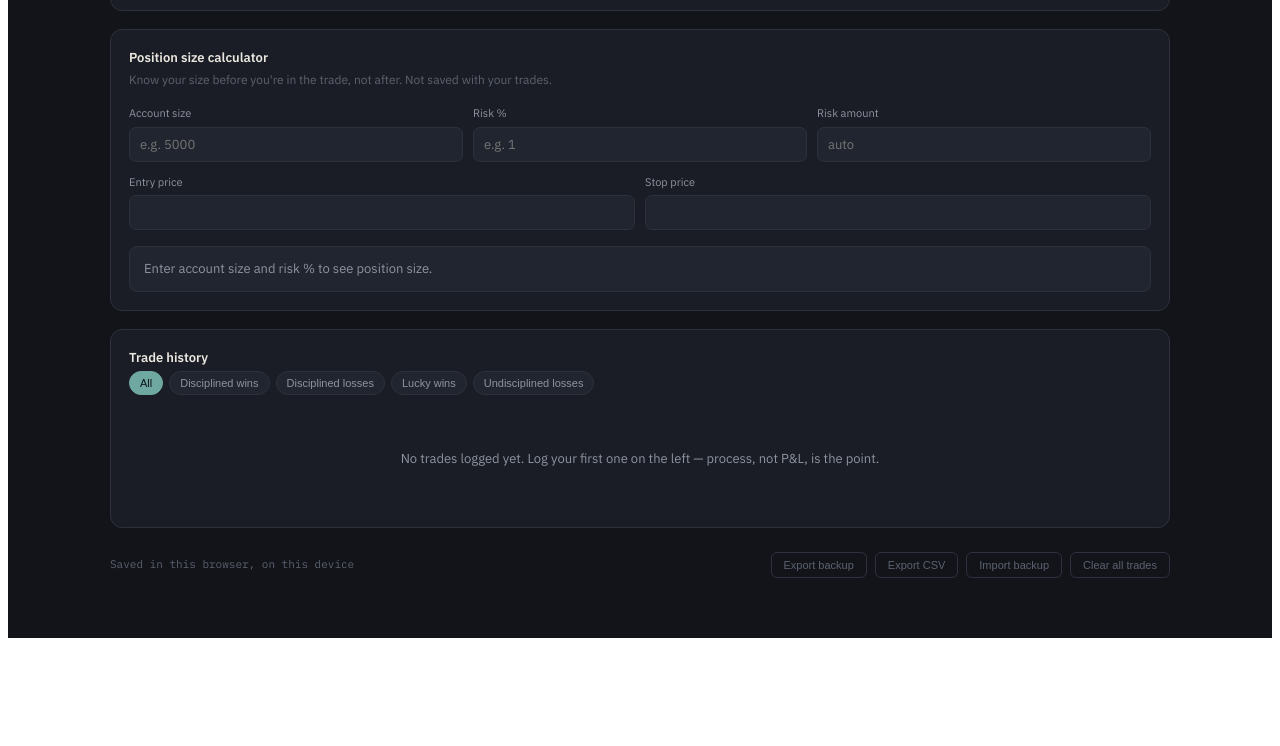
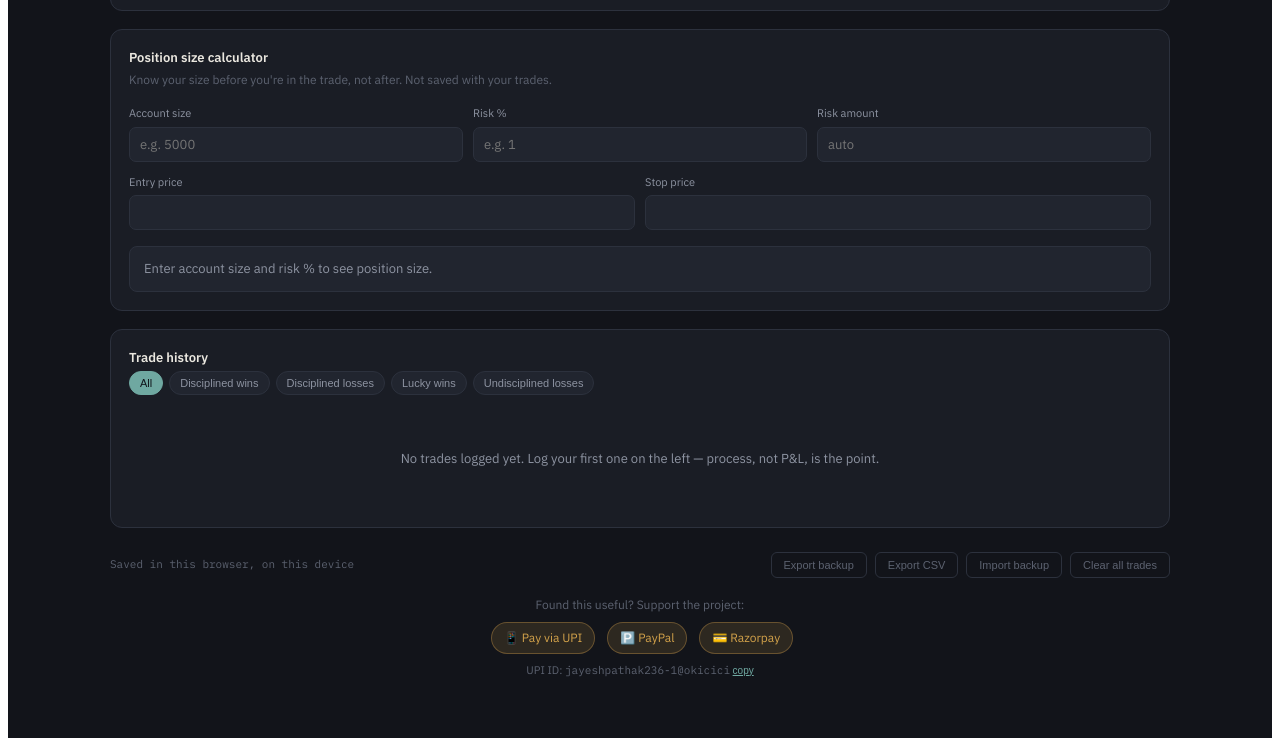
Before and after one commit to JAYESH2505/Trading-Journal, a plain HTML site: page index.html in a window 1280 px wide. Shown: the part 1531-2277 px from the top of the page. Before the commit the page ends 2177 px from the top, so only its background shows below. Drawn offline with Linux system fonts and the light colour scheme.

Commit message:
Add files via upload

```diff
--- a/index.html
+++ b/index.html
@@ -228,6 +228,11 @@
   /* position size calculator */
   #tj-root .tj-calc-result { background: var(--surface-2); border: 1px solid var(--border); border-radius: 8px; padding: 12px 14px; margin-top: 4px; font-size: 13px; color: var(--ink-dim); }
   #tj-root .tj-calc-result .big { font-family: 'IBM Plex Mono', monospace; font-size: 20px; font-weight: 700; color: var(--primary); }
+
+  /* support link */
+  #tj-root .tj-support-row { text-align: center; margin-top: 18px; font-size: 12px; color: var(--ink-faint); }
+  #tj-root .tj-coffee-link { display: inline-flex; align-items: center; gap: 6px; color: var(--luck); font-size: 12px; text-decoration: none; border: 1px solid rgba(211,162,74,0.35); background: var(--luck-bg); padding: 6px 12px; border-radius: 20px; margin-left: 4px; }
+  #tj-root .tj-coffee-link:hover { border-color: var(--luck); }
 </style>
 
 <div id="tj-root">
@@ -403,6 +408,19 @@
         <button class="tj-reset-btn" id="tj-reset">Clear all trades</button>
       </div>
     </div>
+
+    <div class="tj-support-row">
+      <div style="margin-bottom: 8px;">Found this useful? Support the project:</div>
+      <div style="display:flex; gap:8px; justify-content:center; flex-wrap:wrap;">
+        <a href="#" id="tj-upi-link" class="tj-coffee-link">📱 Pay via UPI</a>
+        <a href="#" id="tj-paypal-link" target="_blank" rel="noopener noreferrer" class="tj-coffee-link">🅿️ PayPal</a>
+        <a href="#" id="tj-razorpay-link" target="_blank" rel="noopener noreferrer" class="tj-coffee-link">💳 Razorpay</a>
+      </div>
+      <div style="margin-top: 8px; font-size: 11px;">
+        UPI ID: <span id="tj-upi-id-text" class="mono"></span>
+        <button type="button" id="tj-copy-upi" class="tj-limit-link" style="display:inline; margin-top:0;">copy</button>
+      </div>
+    </div>
   </div>
 </div>
 
@@ -419,6 +437,15 @@
 
   const BEHAVIOR_TAGS = ['FOMO', 'Revenge trade', 'Hesitated', 'Forced it', 'Oversized', 'Moved stop', 'Cut winner early', 'Chased price', 'Overtraded', 'Followed plan calmly'];
   const LIMIT_KEY = 'tj_daily_limit_v1';
+
+  // ---------- EDIT THESE with your real details ----------
+  const SUPPORT_CONFIG = {
+    upiId: 'jayeshpathak236-1@okicici',  // your real UPI ID
+    upiName: 'Jayesh Pathak',             // name shown in the UPI app
+    paypalUsername: 'YOUR_PAYPAL_USERNAME',
+    razorpayLink: 'https://razorpay.me/@YOUR_HANDLE'
+  };
+  // --------------------------------------------------------
 
   const $ = (id) => document.getElementById(id);
 
@@ -462,6 +489,7 @@
       $('tj-storage-note').innerHTML = '⚠ This browser is blocking local storage (common in private/incognito mode or inside an embedded preview). Trades will only last until you close this tab. Open the downloaded HTML file directly in a normal browser tab to fix this.';
       $('tj-storage-note').style.color = 'var(--bad)';
       setupCalculator();
+      setupSupportLinks();
       renderAll();
       return;
     }
@@ -480,7 +508,26 @@
     }
     $('tj-storage-note').textContent = 'Saved in this browser, on this device';
     setupCalculator();
+    setupSupportLinks();
     renderAll();
+  }
+
+  function setupSupportLinks() {
+    const upiLink = `upi://pay?pa=${encodeURIComponent(SUPPORT_CONFIG.upiId)}&pn=${encodeURIComponent(SUPPORT_CONFIG.upiName)}&cu=INR`;
+    $('tj-upi-link').href = upiLink;
+    $('tj-upi-id-text').textContent = SUPPORT_CONFIG.upiId;
+    $('tj-paypal-link').href = `https://www.paypal.me/${SUPPORT_CONFIG.paypalUsername}`;
+    $('tj-razorpay-link').href = SUPPORT_CONFIG.razorpayLink;
+
+    $('tj-copy-upi').addEventListener('click', async () => {
+      try {
+        await navigator.clipboard.writeText(SUPPORT_CONFIG.upiId);
+        $('tj-copy-upi').textContent = 'copied!';
+        setTimeout(() => { $('tj-copy-upi').textContent = 'copy'; }, 1500);
+      } catch (e) {
+        alert('UPI ID: ' + SUPPORT_CONFIG.upiId);
+      }
+    });
   }
 
   function setupCalculator() {
```
